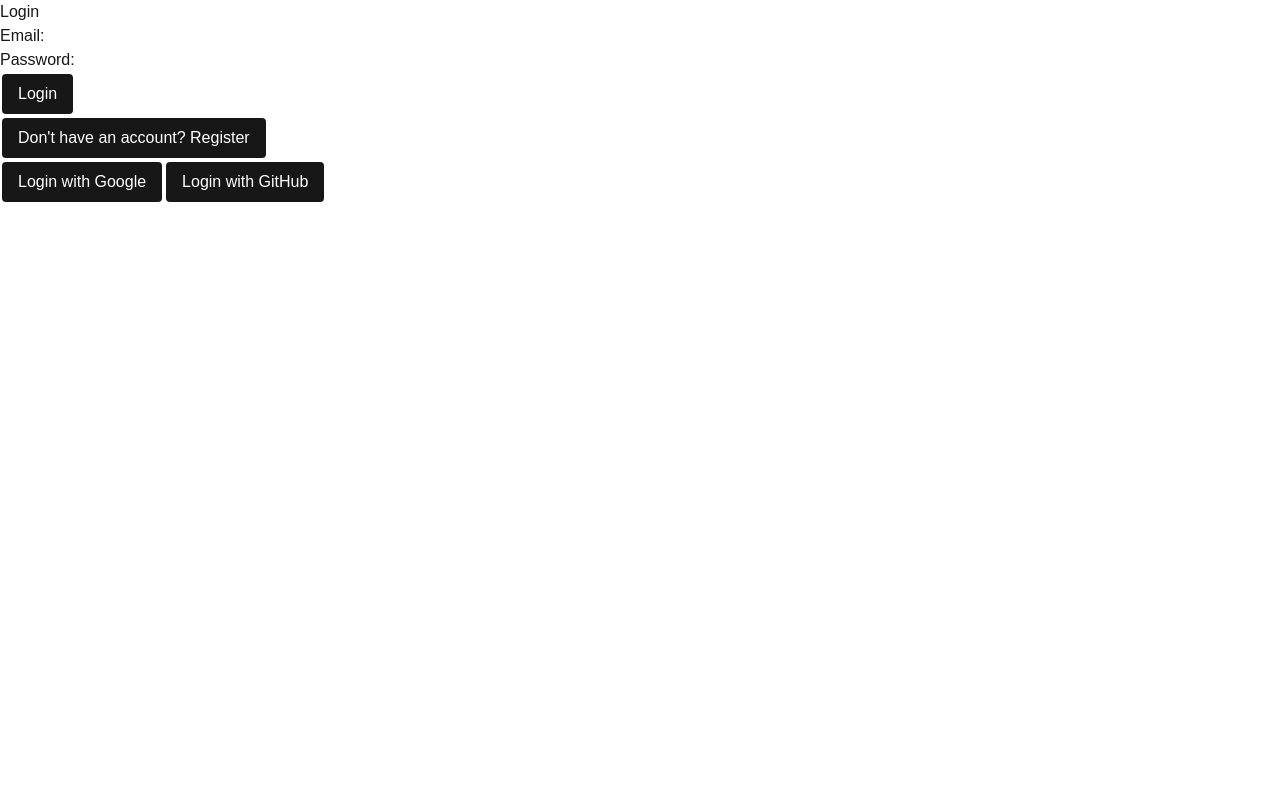
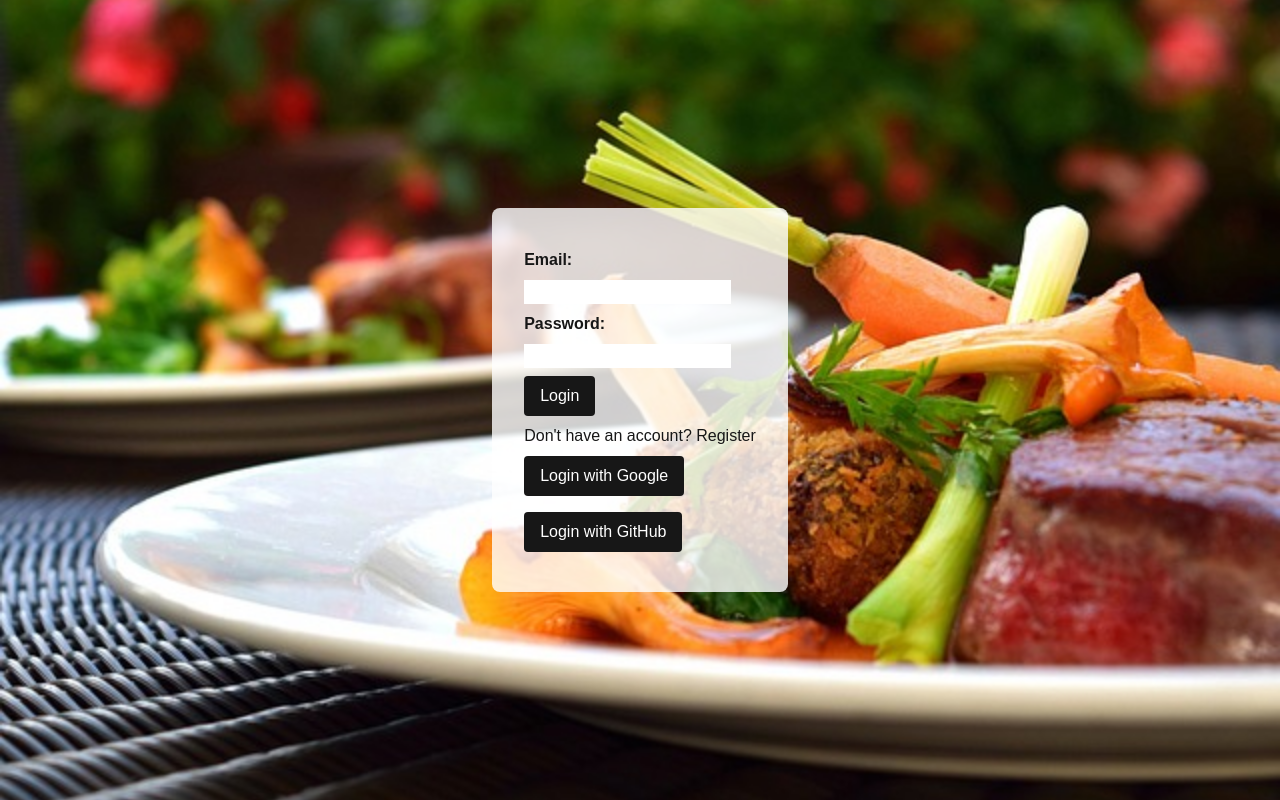
Before and after one commit to ian-ann/cprg306-project, a Next.js app: page / in a window 1280 px wide. Built offline with nearby package versions, Linux system fonts and the light colour scheme; no server answers.

Commit message:
updates on main screen

```diff
--- a/app/_services/recipeService.js
+++ b/app/_services/recipeService.js
@@ -1,5 +1,7 @@
 import { db } from "../_utils/firebase";
-import { collection, addDoc, getDocs, updateDoc, deleteDoc, doc } from "firebase/firestore";
+import { collection, addDoc, getDocs, updateDoc, deleteDoc, doc } from "firebase/firestore"; //should I use firestore or neon DB? I should use neon DB
+
+// I need a get function button I can hide to get all recipes from the free apis
 
 const recipeCollection = collection(db, "recipes");
 
--- a/app/globals.css
+++ b/app/globals.css
@@ -27,5 +27,11 @@ button {
   padding: 0.5rem 1rem;
   border-radius: 0.25rem;
   cursor: pointer;
-  margin: 2px;
+  margin: 0.5rem 0;
 }
+
+label {
+  display: block;
+  margin: 0.5rem 0;
+  font-weight: 600;
+}
--- a/app/page.js
+++ b/app/page.js
@@ -25,15 +25,25 @@ export default function Home() {
     }
   };
 
+  if (user != null) {
+    router.push('./recipe-list'); // Redirect to the home page
+    return null;
+  }
+
   return (
-    <div>
-      <h1>{isRegistering ? 'Register' : 'Login'}</h1>
-      {user ? (
-        <div>
-          <p>Welcome, {user.email}</p>
-          <button onClick={logout}>Logout</button>
-        </div>
-      ) : (
+    <div
+      style={{
+        backgroundImage: 'url(background.jpg)',
+        backgroundSize: 'cover',
+        backgroundPosition: 'center',
+        height: '100vh',
+        display: 'flex',
+        justifyContent: 'center',
+        alignItems: 'center',
+      }}
+    >
+      <div style={{ backgroundColor: 'rgba(255, 255, 255, 0.8)', padding: '2rem', borderRadius: '8px' }}>
+        {/* <h1 className="px-4 py-2 font-extrabold black rounded" >{isRegistering ? 'Register' : 'Login'}</h1> */}
         <form onSubmit={handleSubmit}>
           <div>
             <label htmlFor="email">Email:</label>
@@ -57,16 +67,32 @@ export default function Home() {
           </div>
           <button type="submit">{isRegistering ? 'Register' : 'Login'}</button>
         </form>
-      )}
-      <button onClick={() => setIsRegistering(!isRegistering)}>
-        {isRegistering ? 'Already have an account? Login' : "Don't have an account? Register"}
-      </button>
-      {!user && (
         <div>
-          <button onClick={loginWithGoogle}>Login with Google</button>
-          <button onClick={loginWithGithub}>Login with GitHub</button>
+          <p>
+            {isRegistering ? (
+              <>
+                Already have an account?{' '}
+                <a onClick={() => setIsRegistering(false)}>Login</a>
+              </>
+            ) : (
+              <>
+                Don't have an account?{' '}
+                <a onClick={() => setIsRegistering(true)}>Register</a>
+              </>
+            )}
+          </p>
         </div>
-      )}
+        {!user && (
+          <div>
+            <div>
+              <button onClick={loginWithGoogle}>Login with Google</button>
+            </div>
+            <div>
+              <button onClick={loginWithGithub}>Login with GitHub</button>
+            </div>
+          </div>
+        )}
+      </div>
     </div>
   );
 }
--- a/app/recipe-list/page.js
+++ b/app/recipe-list/page.js
@@ -1,14 +1,62 @@
 "use client";
 
-import RecipeForm from '../components/RecipeForm'
-import RecipeList from '../components/RecipeList'
+import { useEffect, useState } from 'react';
+import { useAuth } from '../_utils/auth-context';
+import RecipeForm from '../components/RecipeForm';
+import RecipeList from '../components/RecipeList';
+import { useRouter } from 'next/navigation';
 
 export default function Home() {
+  const { user, logout } = useAuth();
+  const router = useRouter();
+  const [isClient, setIsClient] = useState(false);
+
+  const handleLoginClick = () => {
+    router.push('/'); // Navigate to the login page
+  };
+
+  useEffect(() => {
+    setIsClient(true);
+  }, []);
+
+  if (!isClient) {
+    return null; // Render nothing while waiting for client-side hydration
+  }
+
   return (
-    <div>
-      <h1>Recipe Sharing Platform</h1>
-      <RecipeForm />
-      <RecipeList />
+    <div className="bg-cover bg-center h-screen flex flex-col" style={{ backgroundImage: 'url(/background.jpg)' }}>
+      <header className="bg-black bg-opacity-70 text-white p-4 flex justify-between items-center">
+        {user ? (
+          <div className="flex items-center">
+            <p className="mr-4">Welcome, {user.email}</p>
+            <button
+              onClick={logout}
+              className="bg-red-500 text-white border-none px-4 py-2 rounded"
+            >
+              Logout
+            </button>
+          </div>
+        ) : (
+          <div className="flex items-center">
+            <p className="mr-4">Welcome, Guest</p>
+            <button
+              onClick={handleLoginClick}
+              className="bg-red-500 text-white border-none px-4 py-2 rounded"
+            >
+              Login
+            </button>
+          </div>
+        )}
+      </header>
+
+      <div className="flex flex-1 justify-center items-center">
+        <div className="bg-white bg-opacity-80 p-8 rounded">
+          <h1>Recipe Sharing Platform</h1>
+          <RecipeForm />
+          <RecipeList />
+          <Footer/>
+        </div>
+      </div>
     </div>
-  )
+  );
 }
```
Also changed, not shown: public/background.jpg (added).
